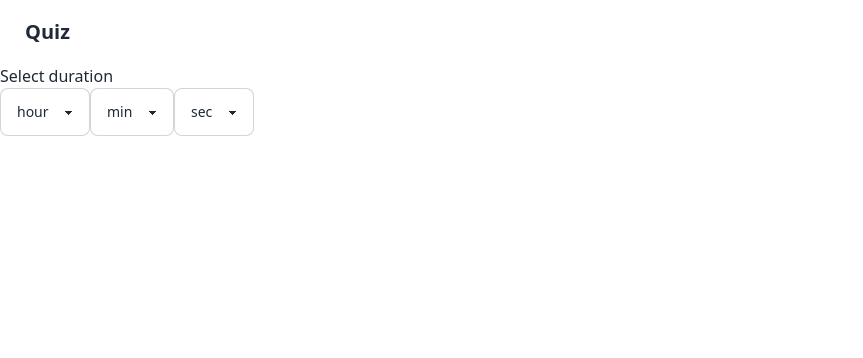
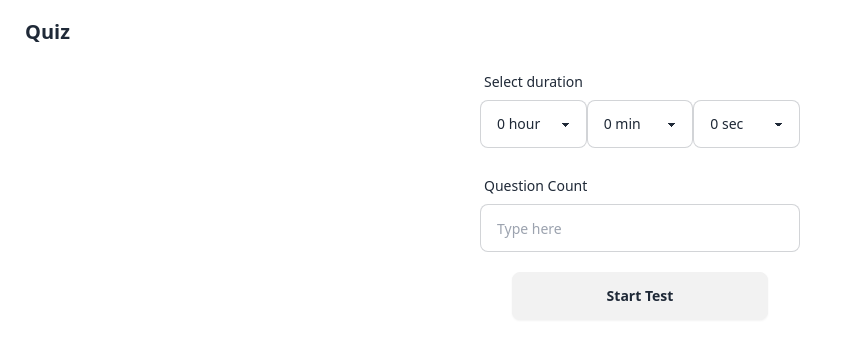
Before and after one commit to Upendrasahu99/prep-sathi-app, a React (Vite) app: page /test-all-questions/1/1 in a window 1280 px wide. Shown: the top 358 px of the page, without its empty margins (0-863 px from the left). Built offline with nearby package versions, Linux system fonts and the light colour scheme.

Commit message:
Update test setting component and add start button

```diff
--- a/src/components/testSetting/TestSetting.tsx
+++ b/src/components/testSetting/TestSetting.tsx
@@ -1,7 +1,7 @@
 import React from 'react'
 
 const TestSetting = () => {
-  const hours = [1, 2, 3];
+  const hours = [0, 1, 2, 3];
   const minutes = [];
   const seconds = [];
   for(let i = 0; i < 60; i++){
@@ -9,29 +9,35 @@ const TestSetting = () => {
     seconds.push(i);
   }
   return (
-    <div>
-      <div>
-        <p>Select duration</p>
-        <select className="select select-bordered " defaultValue='hour'>
-          <option disabled value='hour'>hour</option>
-          {
-            hours.map((data, index) => <option key={index} value={data}>{data}</option>)
-          }
-        </select>
-        <select className="select select-bordered " defaultValue='min'>
-          <option disabled value='min'>min</option>
-          {
-            minutes.map((data, index) => <option key={index} value={data}>{data}</option>)
-          }
-        </select>
-        <select className="select select-bordered " defaultValue='sec'>
-          <option disabled value='sec'>sec</option>
-          {
-            seconds.map((data, index) => <option key={index} value={data}>{data}</option>)
-          }
-        </select>
-      </div>
+    <div className='flex flex-col items-center gap-5'>
 
+      <label className="form-control w-full max-w-xs">
+        <div className="label">
+          <span className="label-text">Select duration</span>
+        </div>
+        <div className='grid grid-cols-3 w-full max-w-xs mx-auto'>
+          <select className="select select-bordered select-md" defaultValue={0}>
+            {hours.map((data, index) => <option key={index} value={data}>{data} hour</option>)}
+          </select>
+
+          <select className="select select-bordered select-md" defaultValue={0}>
+            {minutes.map((data, index) => <option key={index} value={data}>{data} min</option>)}
+          </select>
+
+          <select className="select select-bordered select-md" defaultValue={0}>
+            {seconds.map((data, index) => <option key={index} value={data}>{data} sec</option>)}
+          </select>
+        </div>
+      </label>
+
+      <label className="form-control w-full max-w-xs">
+        <div className="label">
+          <span className="label-text">Question Count</span>
+        </div>
+        <input type="text" placeholder="Type here" className="input input-md input-bordered w-full" />
+      </label>
+
+      <button className="btn btn-wide">Start Test</button>
     </div>
   )
 }
```
